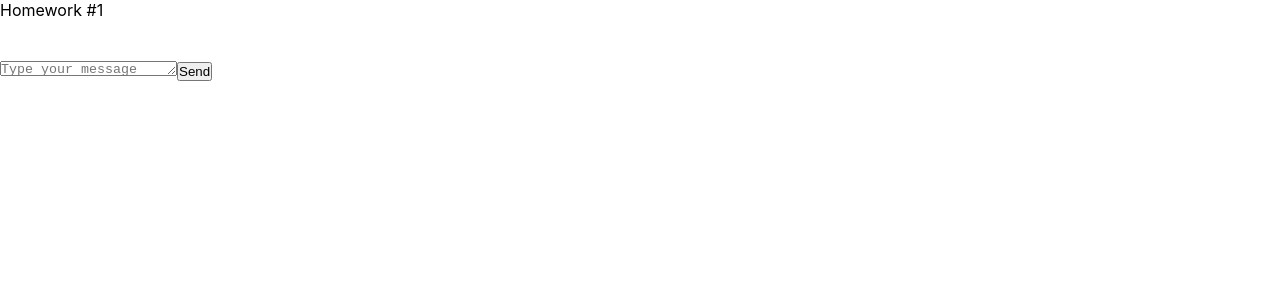
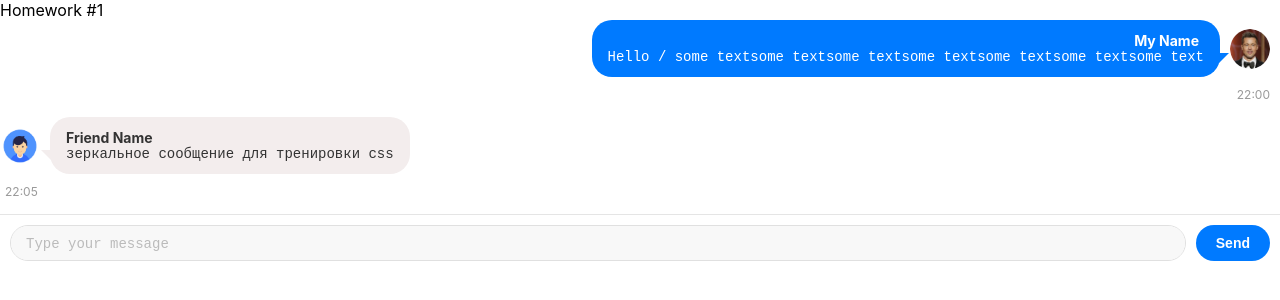
Before and after one commit to AndryGavrus/hws2-homework, a React (Create React App) app: page /#/pre-junior in a window 1280 px wide. Shown: the top 300 px of the page. Built offline with nearby package versions, Linux system fonts and the light colour scheme.

Commit message:
solve 1 task

```diff
--- a/src/s2-homeworks/hw01/HW1.tsx
+++ b/src/s2-homeworks/hw01/HW1.tsx
@@ -4,39 +4,50 @@ import MessageSender from './message-sender/MessageSender'
 import s2 from '../../s1-main/App.module.css'
 import FriendMessage from './friend-message/FriendMessage'
 import avatar from './avatar.png'
+import avatarFr from './avatarFr.png'
 
 /*
-* 1 - описать тип MessageType
-* 2 - описать тип MessagePropsType в файле Message.tsx
-* 3 - в файле Message.tsx отобразить приходящие данные
-* 4 - выполнить пункты 2, 3 в файле FriendMessage.tsx
+* 1 - описать тип MessageType +
+* 2 - описать тип MessagePropsType в файле Message.tsx +
+* 3 - в файле Message.tsx отобразить приходящие данные +
+* 4 - выполнить пункты 2, 3 в файле FriendMessage.tsx +
 * 5 - сделать стили в соответствии с дизайном
 * */
 
 // нужно создать правильный тип вместо any
-export type MessageType = any
+export type MessageType = {
+    id: number,
+    user: {
+        avatar: string,
+        name: string,
+    }
+    message: {
+        text: string
+        time: string
+    }
+}
 
 // структуру объекта не менять
 export const message0: MessageType = {
     id: 0,
     user: {
         avatar: avatar, // можно менять
-        name: 'Some Name',  // можно менять
+        name: 'My Name',  // можно менять
     },
     message: {
-        text: 'some textsome textsome textsome textsome textsome textsome text', // можно менять
+        text: 'Hello / some textsome textsome textsome textsome textsome textsome text', // можно менять
         time: '22:00', // можно менять
     },
 }
 export const friendMessage0: MessageType = {
     id: 100,
     user: {
-        avatar: avatar, // можно менять
+        avatar: avatarFr, // можно менять
         name: 'Friend Name', // можно менять
     },
     message: {
         text: 'зеркальное сообщение для тренировки css', // можно менять
-        time: '22:00', // можно менять
+        time: '22:05', // можно менять
     },
 }
 
--- a/src/s2-homeworks/hw01/friend-message/FriendMessage.module.css
+++ b/src/s2-homeworks/hw01/friend-message/FriendMessage.module.css
@@ -1,31 +1,57 @@
 .friendMessage {
-
+    margin-left: auto;
+    display: flex;
+    flex-direction: column;
+    margin-bottom: 15px;
 }
 
 .friendImageAndText {
-
+    display: flex;
+    align-items: center;
+    margin-bottom: 5px;
 }
 
 .friendImageAndText img {
-
+    width: 40px;
+    height: 40px;
+    border-radius: 50%;
+    margin-right: 10px;
 }
 
 .friendText {
-
+    display: flex;
+    flex-direction: column;
+    align-items: flex-start;
+    position: relative;
+    padding: 12px 16px;
+    background-color: #f3eded;
+    border-radius: 20px;
+    color: #333;
+    font-size: 14px;
+    max-width: 70%;
 }
 
 .friendText:after {
-
+    content: "";
+    width: 0;
+    height: 0;
+    border-left: 10px solid transparent;
+    border-right: 10px solid transparent;
+    border-top: 10px solid #f3eded;
+    position: absolute;
+    bottom: 14px;
+    left: -9px;
 }
 
 .friendName {
-
-}
-
-.friendMessageText {
-
+    font-weight: bold;
+    color: #333;
+    margin-right: 5px;
 }
 
 .friendTime {
-
+    font-size: 12px;
+    color: #999;
+    margin-left: 5px;
+    margin-top: 5px;
 }
--- a/src/s2-homeworks/hw01/friend-message/FriendMessage.tsx
+++ b/src/s2-homeworks/hw01/friend-message/FriendMessage.tsx
@@ -1,8 +1,13 @@
 import React from 'react'
 import s from './FriendMessage.module.css'
+import { MessageType } from '../HW1'
+
+export type FriendMessagePropsType = {
+    message: MessageType
+}
 
 // создать тип вместо any и отобразить приходящие данные
-const FriendMessage = (props: any) => {
+const FriendMessage = (props: FriendMessagePropsType) => {
     return (
         <div
             id={'hw1-friend-message-' + props.message.id}
@@ -12,7 +17,7 @@ const FriendMessage = (props: any) => {
                 <img
                     id={'hw1-friend-avatar-' + props.message.id}
                     // создаёт студент
-
+                    src={props.message.user.avatar}
                     //
                 />
                 <div className={s.friendText}>
@@ -21,7 +26,7 @@ const FriendMessage = (props: any) => {
                         className={s.friendName}
                     >
                         {/*создаёт студент*/}
-
+                        {props.message.user.name}
                         {/**/}
                     </div>
                     <pre
@@ -29,7 +34,7 @@ const FriendMessage = (props: any) => {
                         className={s.friendMessageText}
                     >
                         {/*создаёт студент*/}
-
+                        {props.message.message.text}
                         {/**/}
                     </pre>
                 </div>
@@ -39,7 +44,7 @@ const FriendMessage = (props: any) => {
                 className={s.friendTime}
             >
                 {/*создаёт студент*/}
-
+                {props.message.message.time}
                 {/**/}
             </div>
         </div>
--- a/src/s2-homeworks/hw01/message-sender/MessageSender.module.css
+++ b/src/s2-homeworks/hw01/message-sender/MessageSender.module.css
@@ -1,18 +1,47 @@
 .sendForm {
-
+    display: flex;
+    align-items: center;
+    justify-content: space-between;
+    padding: 10px;
+    border-top: 1px solid #e5e5e5;
+    background-color: #fff;
 }
 
 .textarea {
+    flex-grow: 1;
+    border: 1px solid #e0e0e0;
+    border-radius: 20px;
+    outline: none;
+    padding: 10px 15px;
+    font-size: 14px;
+    resize: none;
+    background-color: #f8f8f8;
+    margin-right: 10px;
+    color: #333;
+}
 
+.textarea::placeholder {
+    color: #bbb;
 }
 
 .button {
-
+    background-color: #007aff;
+    border: none;
+    color: #fff;
+    padding: 10px 20px;
+    text-transform: capitalize;
+    font-weight: bold;
+    font-size: 14px;
+    border-radius: 20px;
+    cursor: pointer;
+    transition: background-color 0.2s ease, box-shadow 0.2s ease;
 }
 
 .button:hover {
+    background-color: #005bb5;
+}
 
+.button:active {
+    background-color: #004a94;
+    box-shadow: inset 0 2px 4px rgba(0, 0, 0, 0.2);
 }
-.button:active {
-
-}
--- a/src/s2-homeworks/hw01/message/Message.module.css
+++ b/src/s2-homeworks/hw01/message/Message.module.css
@@ -1,31 +1,59 @@
 .message {
-
+    display: flex;
+    flex-direction: column;
+    margin-bottom: 15px;
 }
 
 .imageAndText {
-
+    display: flex;
+    align-items: center;
+    justify-content: flex-end;
+    margin-bottom: 5px;
 }
 
 .imageAndText img {
-
+    width: 40px;
+    height: 40px;
+    border-radius: 50%;
+    margin: 0 10px;
 }
 
 .text {
-
+    display: flex;
+    flex-direction: column;
+    align-items: flex-end;
+    position: relative;
+    order: -1;
+    padding: 12px 16px;
+    background-color: #007aff;
+    border-radius: 20px;
+    color: #fff;
+    font-size: 14px;
+    max-width: 70%;
 }
 
 .text:after {
-
+    content: "";
+    width: 0;
+    height: 0;
+    border-left: 10px solid transparent;
+    border-right: 10px solid transparent;
+    border-top: 10px solid #007aff;
+    position: absolute;
+    bottom: 14px;
+    right: -9px;
 }
 
 .name {
-
-}
-
-.messageText {
-
+    font-weight: bold;
+    color: #fff;
+    margin-right: 5px;
 }
 
 .time {
-
+    font-size: 12px;
+    color: #999;
+    margin-left: auto;
+    padding-right: 10px;
+    margin-top: 5px;
 }
--- a/src/s2-homeworks/hw01/message/Message.tsx
+++ b/src/s2-homeworks/hw01/message/Message.tsx
@@ -1,8 +1,11 @@
 import React from 'react'
 import s from './Message.module.css'
+import { MessageType } from '../HW1'
 
 // нужно создать правильный тип вместо any
-export type MessagePropsType = any
+export type MessagePropsType = {
+    message: MessageType
+}
 
 // нужно отобразить приходящие данные
 const Message = (props: MessagePropsType) => {
@@ -12,25 +15,25 @@ const Message = (props: MessagePropsType) => {
                 <img
                     id={'hw1-avatar-' + props.message.id}
                     // создаёт студент
-
+                    src={props.message.user.avatar}
                     //
                 />
                 <div className={s.text}>
                     <div id={'hw1-name-' + props.message.id} className={s.name}>
                         {/*создаёт студент*/}
-
+                        {props.message.user.name}
                         {/**/}
                     </div>
                     <pre id={'hw1-text-' + props.message.id} className={s.messageText}>
                         {/*создаёт студент*/}
-
+                        {props.message.message.text}
                         {/**/}
                     </pre>
                 </div>
             </div>
             <div id={'hw1-time-' + props.message.id} className={s.time}>
                 {/*создаёт студент*/}
-
+                {props.message.message.time}
                 {/**/}
             </div>
         </div>
```
Also changed, not shown: src/s2-homeworks/hw01/avatarFr.png (added).
